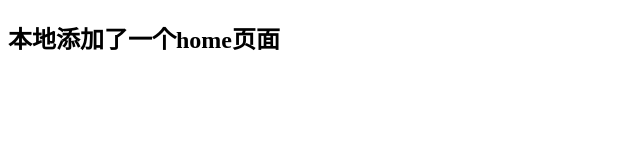
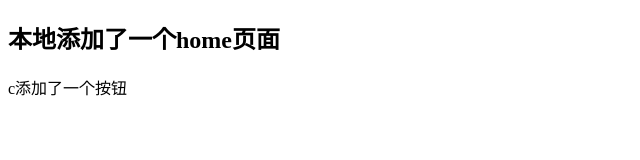
Before and after one commit to DingAxue/DingAxue.github.io, a plain HTML site: page home.html in a window 1280 px wide. Shown: the whole page, without its empty margins (0-640 px from the left). Drawn offline with Linux system fonts and the light colour scheme.

```diff
--- a/home.html
+++ b/home.html
@@ -9,6 +9,7 @@
 
 <body>
     <h2>本地添加了一个home页面</h2>
+    <p>c添加了一个按钮</p>
 </body>
 
 </html>
```
